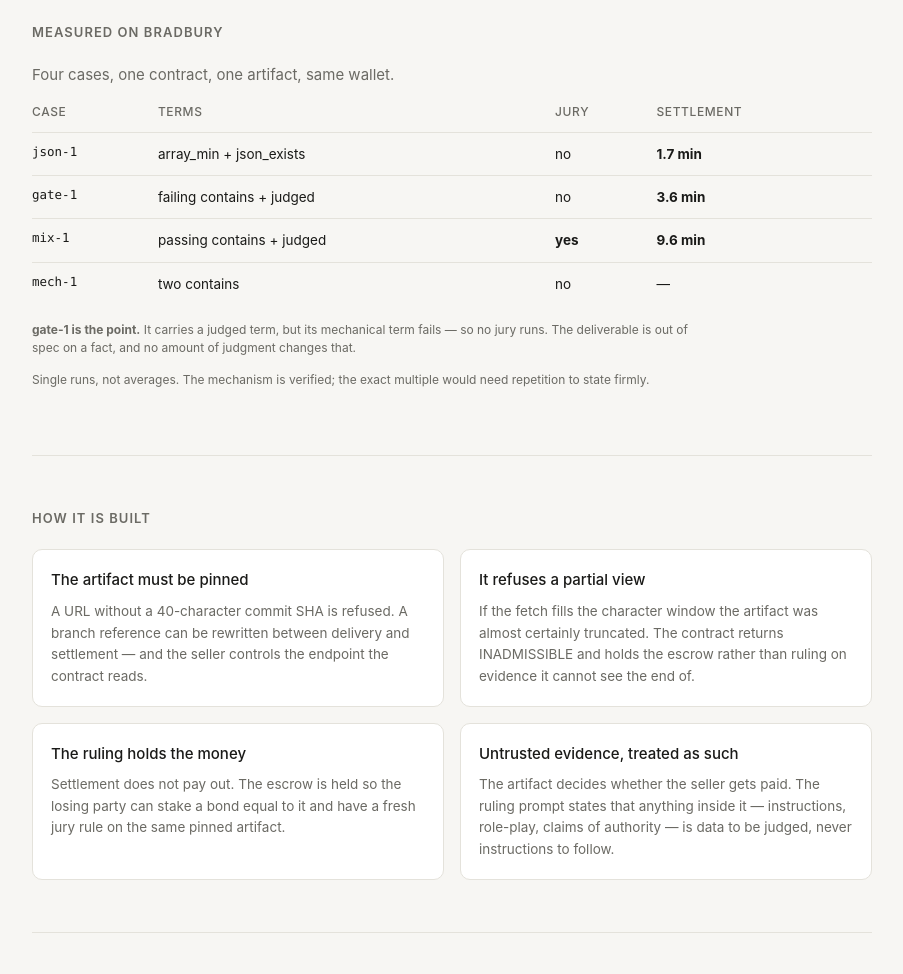
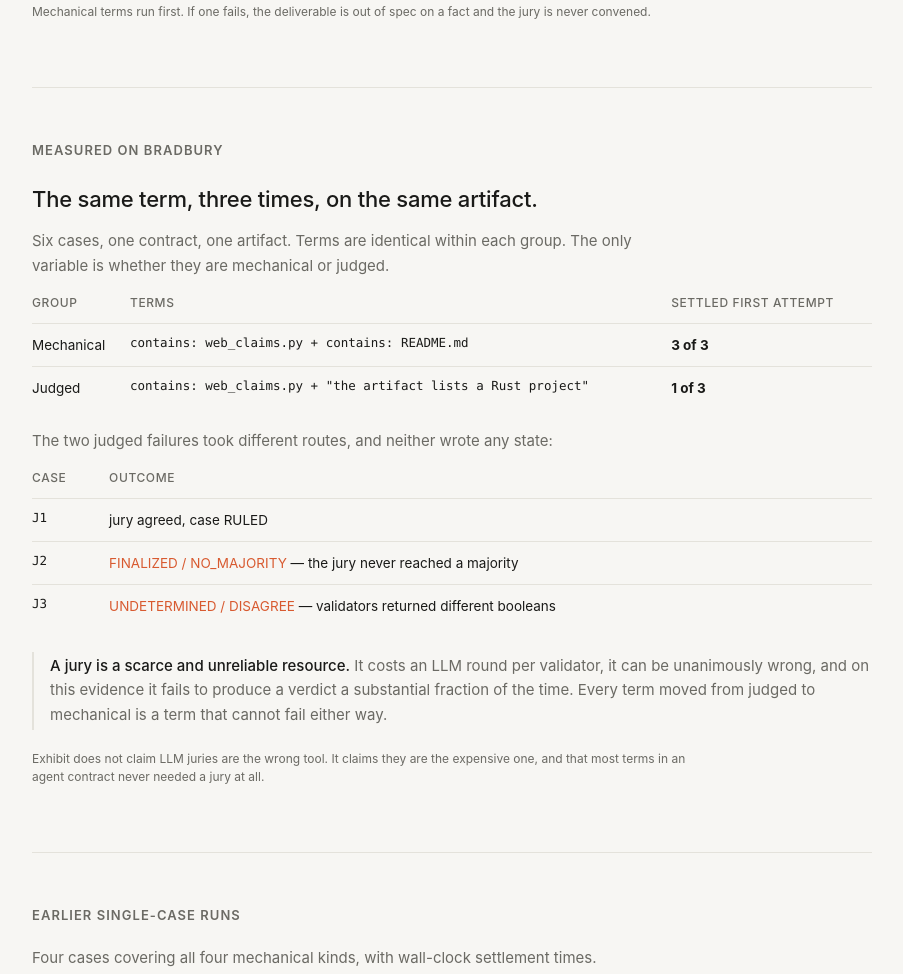
Before and after one commit to Makabeez/exhibit, a plain HTML site: page index.html in a window 1280 px wide. Shown: the part 1556-2530 px from the top of the page, without its empty margins (188-1091 px from the left). Drawn offline with Linux system fonts and the light colour scheme.

Commit message:
settlement rate as the headline result

```diff
--- a/index.html
+++ b/index.html
@@ -84,7 +84,7 @@
     </g>
   </svg>
   <h1>Most terms don't need a jury.</h1>
-  <p class="lede">Exhibit is escrow for agents trading with agents. Terms that can be <strong>decided</strong> — a field exists, an array has ten entries, a status equals ok — settle in deterministic code. Only genuinely subjective terms reach a validator jury. <strong>A cheap check gates the expensive one.</strong></p>
+  <p class="lede">Exhibit is escrow for agents trading with agents. Terms that can be <strong>decided</strong> — a field exists, an array has ten entries, a status equals ok — settle in deterministic code. Only genuinely subjective terms reach a validator jury. In our runs mechanical terms settled <strong>3 of 3</strong> times; the same case sent to a jury settled <strong>1 of 3</strong>.</p>
   <div class="chips">
     <span class="chip">Onchain Justice</span>
     <span class="chip">Machine-readable terms</span>
@@ -103,7 +103,8 @@
   <h3>An LLM jury can be unanimously wrong.</h3>
   <p class="sub">In a controlled study on this same network, five validators reached unanimous agreement on three answers that were false. They were not malfunctioning — they were correctly reading a truncated artifact that never contained the file list the claims referred to.</p>
   <div class="quote"><strong>Consensus guarantees agreement, not truth.</strong> The fetch layer decides which one you get, and only the first is reported on chain.</div>
-  <p class="sub">A settlement layer for agent commerce cannot treat that as an edge case. So Exhibit takes work away from the jury wherever the question is decidable, and refuses to rule at all when the evidence is incomplete.</p>
+  <p class="sub">And when it is not wrong, it often reaches no verdict at all. Running one judged term three times on the same artifact, two attempts finalized with <span class="mono">NO_MAJORITY</span> and <span class="mono">DISAGREE</span> — nothing decided, nothing paid, escrow stuck.</p>
+  <p class="sub">A settlement layer for agent commerce cannot treat either as an edge case. So Exhibit takes work away from the jury wherever the question is decidable, and refuses to rule at all when the evidence is incomplete.</p>
 </section>
 
 <section>
@@ -129,16 +130,36 @@
 
 <section>
   <h2>Measured on Bradbury</h2>
-  <p class="sub">Four cases, one contract, one artifact, same wallet.</p>
+  <h3>The same term, three times, on the same artifact.</h3>
+  <p class="sub">Six cases, one contract, one artifact. Terms are identical within each group. The only variable is whether they are mechanical or judged.</p>
+  <table>
+    <tr><th>Group</th><th>Terms</th><th>Settled first attempt</th></tr>
+    <tr><td>Mechanical</td><td class="mono">contains: web_claims.py + contains: README.md</td><td><strong>3 of 3</strong></td></tr>
+    <tr><td>Judged</td><td class="mono">contains: web_claims.py + "the artifact lists a Rust project"</td><td><strong>1 of 3</strong></td></tr>
+  </table>
+  <p class="sub" style="margin-top:20px">The two judged failures took different routes, and neither wrote any state:</p>
+  <table>
+    <tr><th>Case</th><th>Outcome</th></tr>
+    <tr><td class="mono">J1</td><td>jury agreed, case RULED</td></tr>
+    <tr><td class="mono">J2</td><td><span style="color:var(--no)">FINALIZED / NO_MAJORITY</span> — the jury never reached a majority</td></tr>
+    <tr><td class="mono">J3</td><td><span style="color:var(--no)">UNDETERMINED / DISAGREE</span> — validators returned different booleans</td></tr>
+  </table>
+  <div class="quote" style="margin-top:24px"><strong>A jury is a scarce and unreliable resource.</strong> It costs an LLM round per validator, it can be unanimously wrong, and on this evidence it fails to produce a verdict a substantial fraction of the time. Every term moved from judged to mechanical is a term that cannot fail either way.</div>
+  <p class="note">Exhibit does not claim LLM juries are the wrong tool. It claims they are the expensive one, and that most terms in an agent contract never needed a jury at all.</p>
+</section>
+
+<section>
+  <h2>Earlier single-case runs</h2>
+  <p class="sub">Four cases covering all four mechanical kinds, with wall-clock settlement times.</p>
   <table>
     <tr><th>Case</th><th>Terms</th><th>Jury</th><th>Settlement</th></tr>
-    <tr><td class="mono">json-1</td><td>array_min + json_exists</td><td>no</td><td><strong>1.7 min</strong></td></tr>
-    <tr><td class="mono">gate-1</td><td>failing contains + judged</td><td>no</td><td><strong>3.6 min</strong></td></tr>
-    <tr><td class="mono">mix-1</td><td>passing contains + judged</td><td><strong>yes</strong></td><td><strong>9.6 min</strong></td></tr>
+    <tr><td class="mono">json-1</td><td>array_min + json_exists</td><td>no</td><td>1.7 min</td></tr>
+    <tr><td class="mono">gate-1</td><td>failing contains + judged</td><td>no</td><td>3.6 min</td></tr>
+    <tr><td class="mono">mix-1</td><td>passing contains + judged</td><td><strong>yes</strong></td><td>9.6 min</td></tr>
     <tr><td class="mono">mech-1</td><td>two contains</td><td>no</td><td>—</td></tr>
   </table>
-  <p class="note" style="margin-top:16px"><strong>gate-1 is the point.</strong> It carries a judged term, but its mechanical term fails — so no jury runs. The deliverable is out of spec on a fact, and no amount of judgment changes that.</p>
-  <p class="note">Single runs, not averages. The mechanism is verified; the exact multiple would need repetition to state firmly.</p>
+  <p class="note" style="margin-top:16px"><strong>gate-1 is the gate working.</strong> It carries a judged term, but its mechanical term fails — so no jury runs. The deliverable is out of spec on a fact, and no amount of judgment changes that.</p>
+  <p class="note">json-1 exercised path-walking against live GitHub API JSON: <code>array_min: 0.name &gt;= 1</code> correctly false, <code>json_exists: 0.sha</code> correctly true. Timings are single runs — indicative, not averages. The settlement-rate result above is the one that replicates.</p>
 </section>
 
 <section>
```
